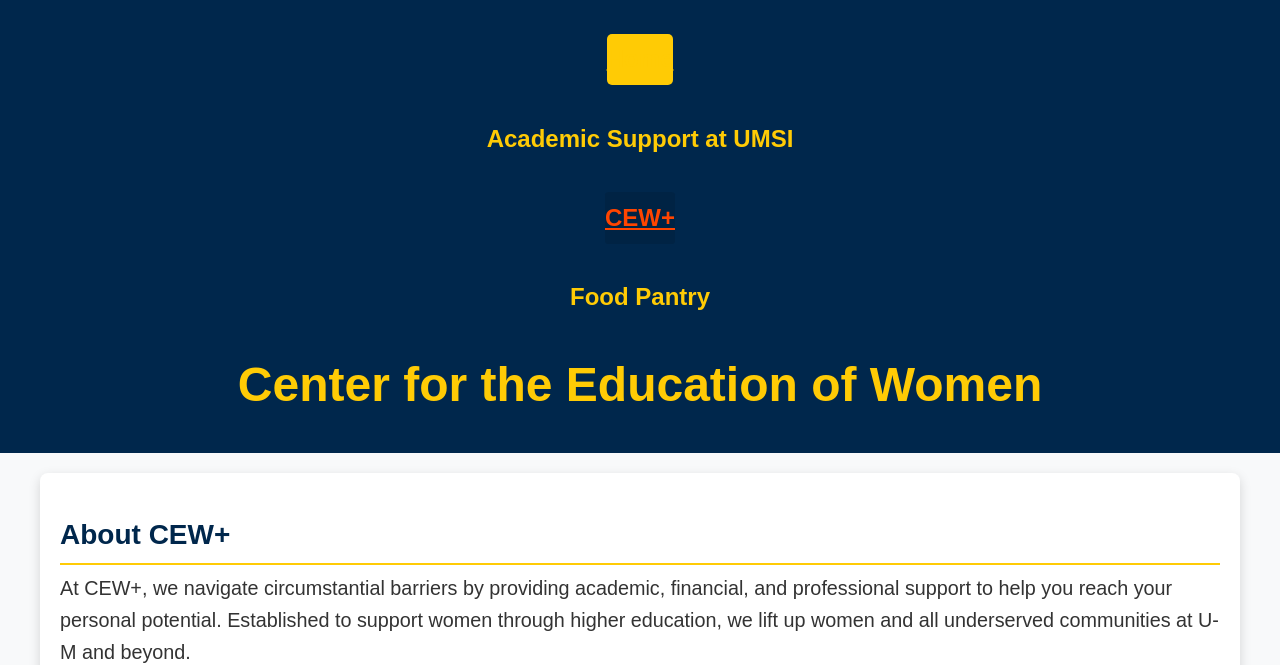
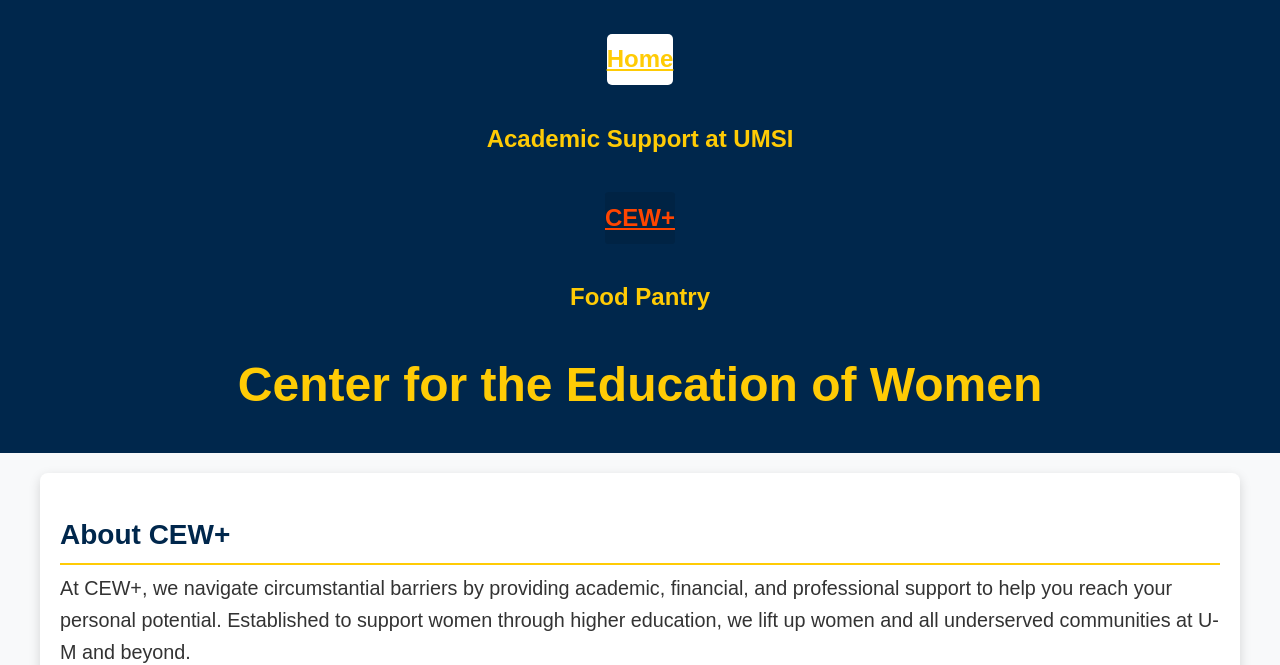
Before and after one commit to wanlismomo/client_project_html_f24, a plain HTML site: page CEW+.html in a window 1280 px wide. In both pictures the pointer is over the link "Home". Shown: the top 665 px of the page. Drawn offline with Linux system fonts and the light colour scheme.

Commit message:
Add files via upload

```diff
--- a/css/style.css
+++ b/css/style.css
@@ -65,7 +65,7 @@ nav ul li a {
 }
 
 nav ul li a:hover {
-    background-color: #FFCB05;
+    background-color: #ffffff;
     color: #00274D;
     border-radius: 5px;
 }
```
